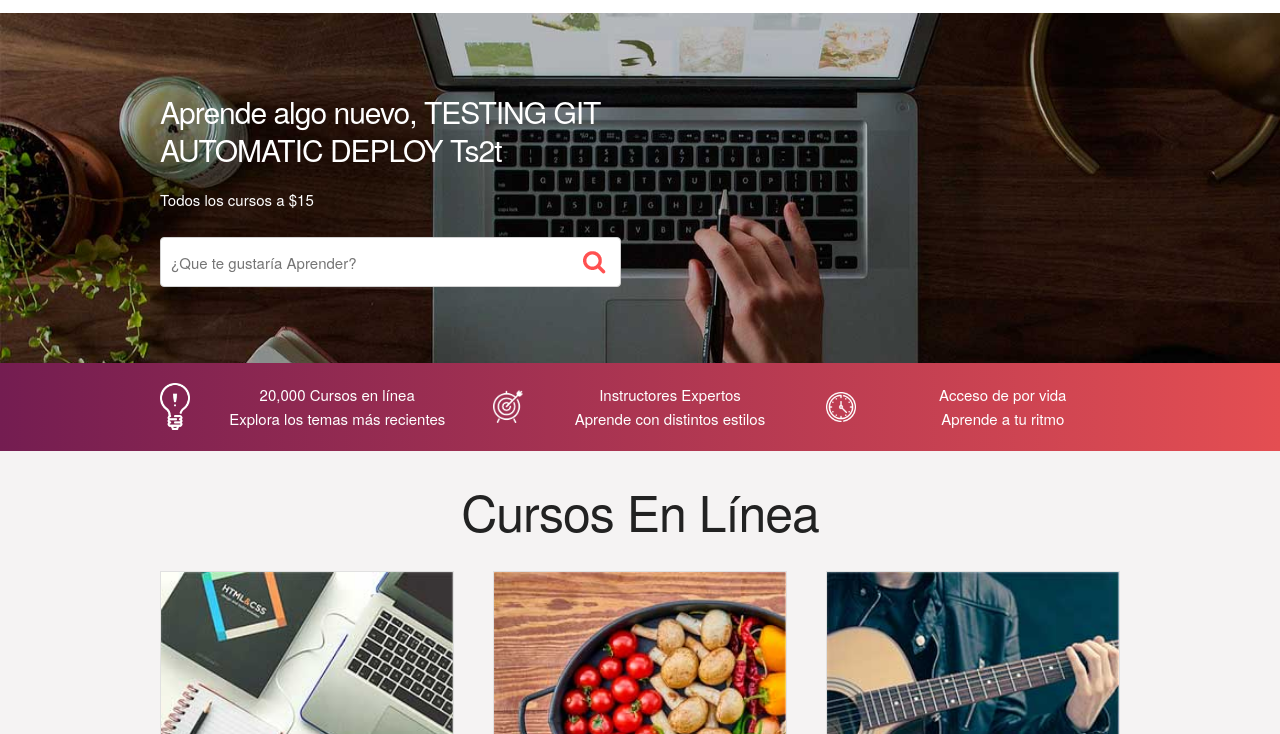
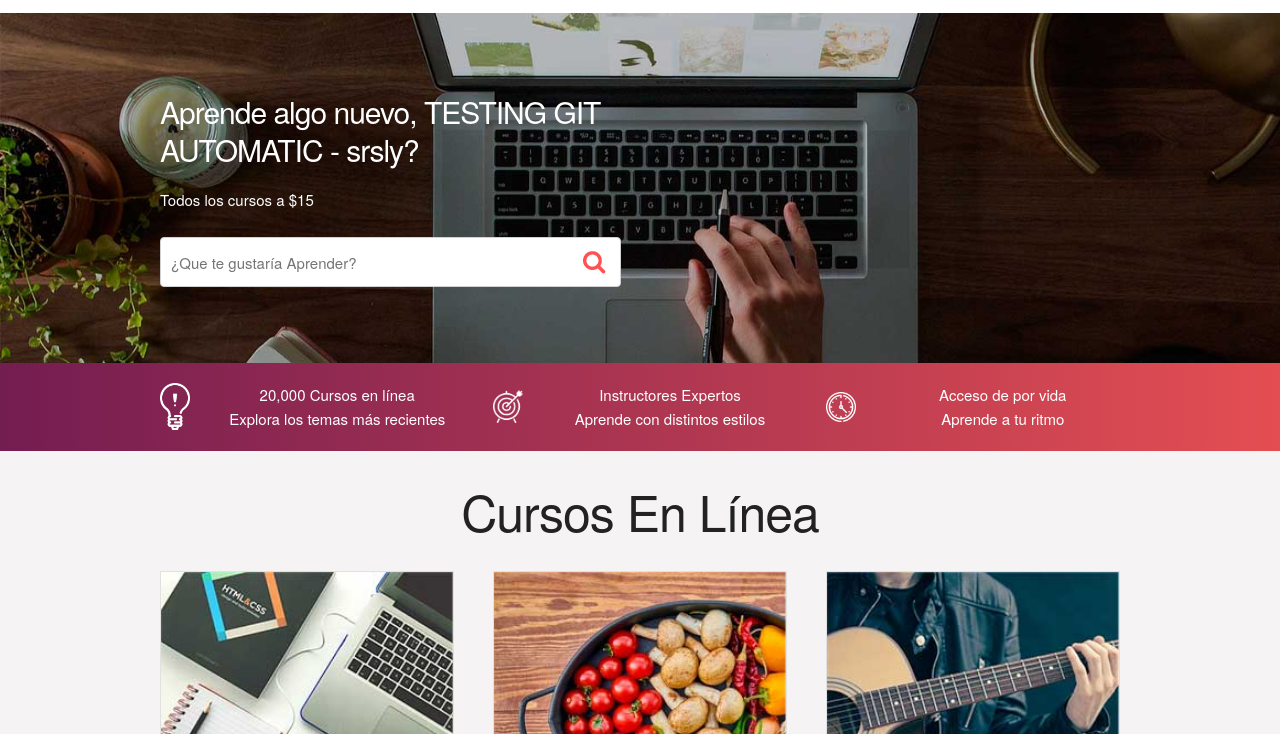
Before and after one commit to Alexander-Calderon/jsprojects__carrito, a website: page index.html in a window 1280 px wide. Shown: the part 66-800 px from the top of the page. Drawn offline with Linux system fonts and the light colour scheme.

Commit message:
trying to deploy21

```diff
--- a/index.html
+++ b/index.html
@@ -50,7 +50,7 @@
             <div class="row">
                     <div class="six columns">
                         <div class="contenido-hero">
-                                <h2>Aprende algo nuevo, TESTING GIT AUTOMATIC DEPLOY Ts2t</h2>
+                                <h2>Aprende algo nuevo, TESTING GIT AUTOMATIC - srsly? </h2>
                                 <p>Todos los cursos a $15</p>
                                 <form action="#" id="busqueda" method="post" class="formulario">
                                     <input class="u-full-width" type="text" placeholder="¿Que te gustaría Aprender?" id="buscador">
```
